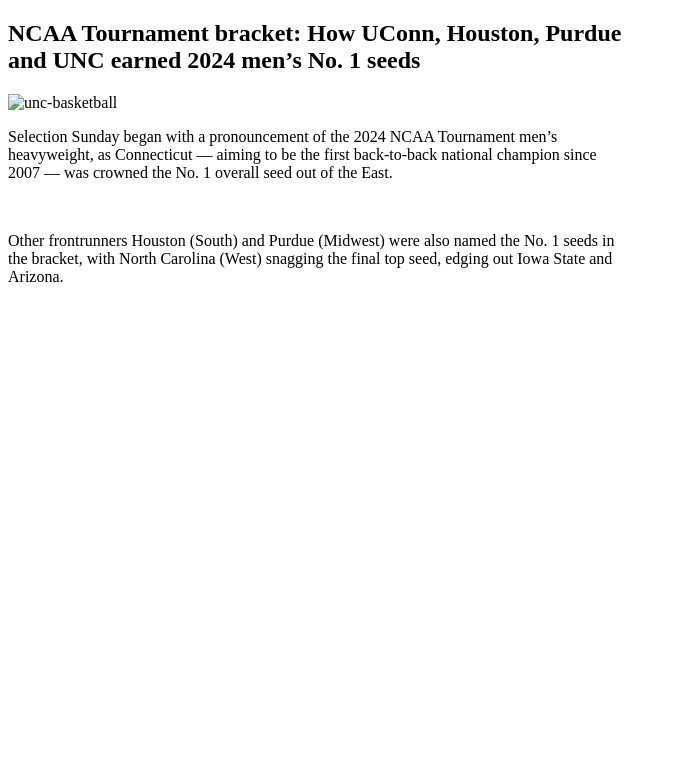
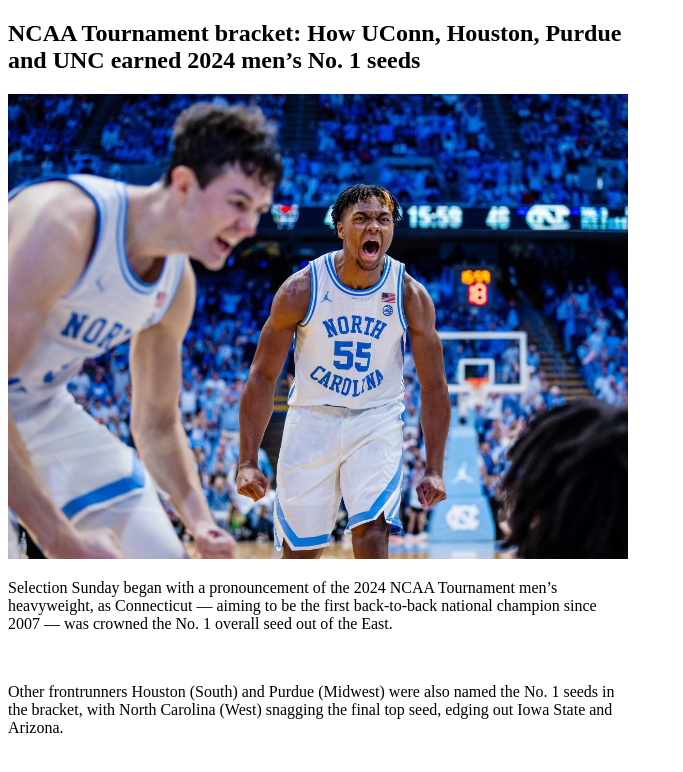
Before and after one commit to mchia157/mchia157.github.io, a plain HTML site: page sample_page.html in a window 1280 px wide. Shown: the whole page, without its empty margins (0-683 px from the left). Drawn offline with Linux system fonts and the light colour scheme.

Commit message:
Update sample_page.html

```diff
--- a/sample_page.html
+++ b/sample_page.html
@@ -7,7 +7,7 @@
 <body>
     <h2>NCAA Tournament bracket: How UConn, Houston, Purdue<br>
         and UNC earned 2024 men’s No. 1 seeds<br></h2>
-    <img src="images/unc-basketball.jpg" alt="unc-basketball" style="width: 620px">
+    <img src="unc-basketball.jpg" alt="unc-basketball" style="width: 620px">
     <p>Selection Sunday began with a pronouncement of the 2024 NCAA Tournament men’s<br>
         heavyweight, as Connecticut — aiming to be the first back-to-back national champion since<br>
         2007 — was crowned the No. 1 overall seed out of the East.
```
